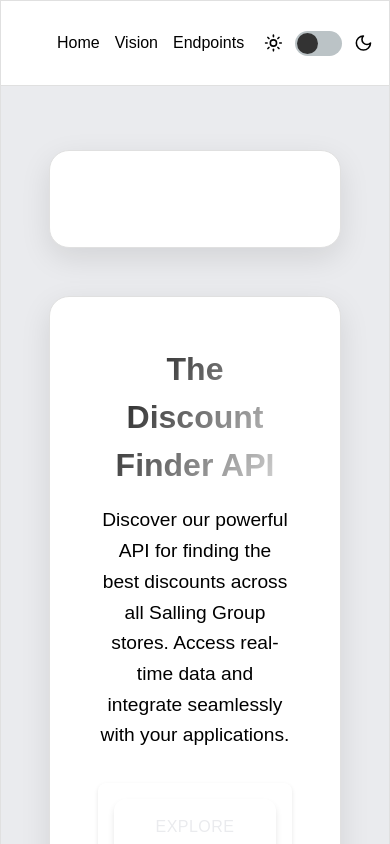
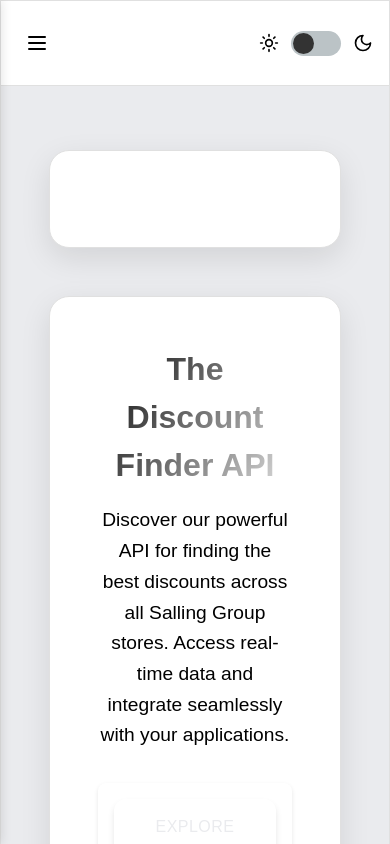
Before and after one commit to AlberteVallentin/DiscountFinderFront, a React (Vite) app: page / in a window 390 px wide. Shown: the top 844 px of the page. Built offline with nearby package versions, Linux system fonts and the light colour scheme.

Commit message:
hamburger

```diff
--- a/src/components/TopMenu.jsx
+++ b/src/components/TopMenu.jsx
@@ -1,49 +1,137 @@
-import React from 'react';
+import React, { useState } from 'react';
 import { NavLink } from 'react-router';
 import styled from 'styled-components';
 import ThemeSwitcher from './ThemeSwitcher';
-
-import { ThemeProvider, useTheme } from '../context/ThemeContext.jsx';
-
-const StyledMenu = styled.ul`
-  display: flex;
-  list-style: none;
-  gap: 15px;
-`;
+import { Menu, X } from 'lucide-react';
+import { useTheme } from '../context/ThemeContext';
 
 const StyledNav = styled.nav`
   display: flex;
   align-items: center;
+  justify-content: space-between;
   padding: 1rem;
-  gap: 20px;
   height: 10vh;
   background-color: ${({ theme }) => theme.colors.header};
 `;
 
-const ThemeToggle = styled.div`
+const MenuButton = styled.button`
+  background: none;
+  border: none;
+  cursor: pointer;
+  padding: 0.5rem;
+  color: ${({ theme }) => theme.colors.text};
   display: flex;
   align-items: center;
-  margin-left: auto;
+  z-index: 100;
+`;
+
+const MenuOverlay = styled.div`
+  position: fixed;
+  top: 0;
+  left: 0;
+  width: 100%;
+  height: 100%;
+  background-color: rgba(0, 0, 0, 0.5);
+  opacity: ${({ isOpen }) => (isOpen ? 1 : 0)};
+  visibility: ${({ isOpen }) => (isOpen ? 'visible' : 'hidden')};
+  transition: opacity 0.3s ease, visibility 0.3s ease;
+  z-index: 40;
+`;
+
+const SideMenu = styled.div`
+  position: fixed;
+  top: 0;
+  left: ${({ isOpen }) => (isOpen ? '0' : '-300px')};
+  width: 300px;
+  height: 100%;
+  background-color: ${({ theme }) => theme.colors.card};
+  padding: 5rem 1rem 1rem;
+  transition: left 0.3s ease;
+  z-index: 50;
+  box-shadow: 2px 0 10px rgba(0, 0, 0, 0.1);
+`;
+
+const StyledMenu = styled.ul`
+  list-style: none;
+  padding: 0;
+  margin: 0;
+`;
+
+const MenuItem = styled.li`
+  margin: 1rem 0;
+
+  a {
+    display: block;
+    padding: 0.75rem 1rem;
+    color: ${({ theme }) => theme.colors.text};
+    text-decoration: none;
+    border-radius: 0.5rem;
+    transition: background-color 0.2s ease;
+
+    &:hover {
+      background-color: ${({ theme }) =>
+        theme.isDark ? 'rgba(255, 255, 255, 0.1)' : 'rgba(0, 0, 0, 0.05)'};
+    }
+
+    &.active {
+      background-color: ${({ theme }) => theme.colors.primary};
+      color: ${({ theme }) =>
+        theme.isDark ? theme.colors.background : theme.colors.card};
+    }
+  }
+`;
+
+const RightSection = styled.div`
+  display: flex;
+  align-items: center;
+  gap: 1rem;
 `;
 
 function TopMenu() {
-  const { theme, toggleTheme } = useTheme();
+  const [isMenuOpen, setIsMenuOpen] = useState(false);
+  const { theme } = useTheme();
+
+  const toggleMenu = () => {
+    setIsMenuOpen(!isMenuOpen);
+  };
+
+  const closeMenu = () => {
+    setIsMenuOpen(false);
+  };
 
   return (
-    <StyledNav theme={theme}>
-      <StyledMenu>
-        <li>
-          <NavLink to='/'>Home</NavLink>
-        </li>
-        <li>
-          <NavLink to='/vision'>Vision</NavLink>
-        </li>
-        <li>
-          <NavLink to='/endpoints'>Endpoints</NavLink>
-        </li>
-      </StyledMenu>
-      <ThemeSwitcher />
-    </StyledNav>
+    <>
+      <StyledNav theme={theme}>
+        <MenuButton onClick={toggleMenu} theme={theme}>
+          {isMenuOpen ? <X size={24} /> : <Menu size={24} />}
+        </MenuButton>
+        <RightSection>
+          <ThemeSwitcher />
+        </RightSection>
+      </StyledNav>
+
+      <MenuOverlay isOpen={isMenuOpen} onClick={closeMenu} />
+
+      <SideMenu isOpen={isMenuOpen} theme={theme}>
+        <StyledMenu>
+          <MenuItem theme={theme}>
+            <NavLink to='/' onClick={closeMenu}>
+              Home
+            </NavLink>
+          </MenuItem>
+          <MenuItem theme={theme}>
+            <NavLink to='/vision' onClick={closeMenu}>
+              Vision
+            </NavLink>
+          </MenuItem>
+          <MenuItem theme={theme}>
+            <NavLink to='/endpoints' onClick={closeMenu}>
+              Endpoints
+            </NavLink>
+          </MenuItem>
+        </StyledMenu>
+      </SideMenu>
+    </>
   );
 }
 
```
